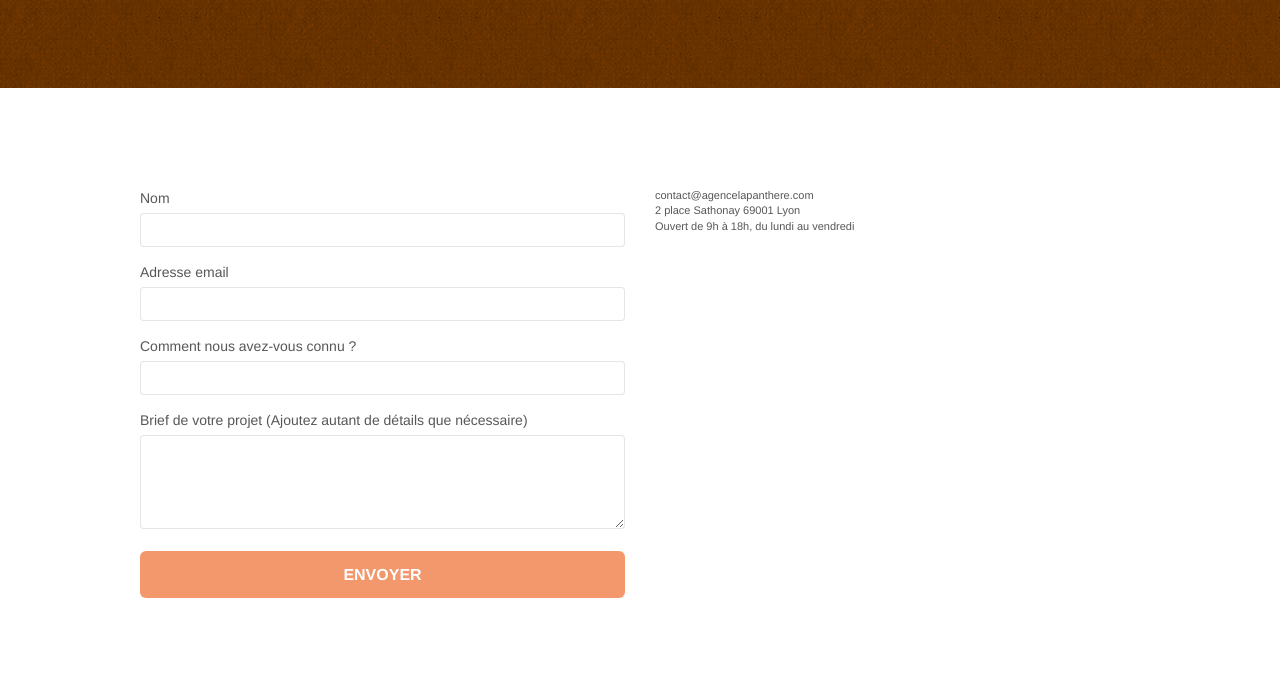
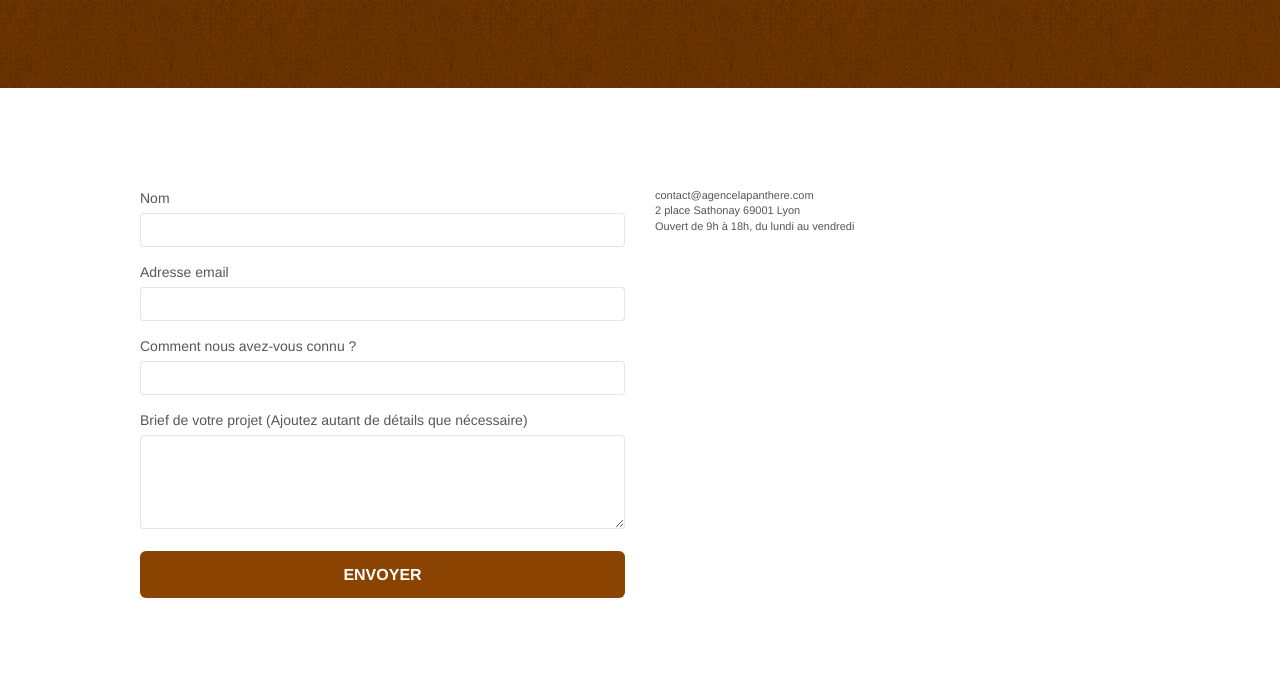
Before and after one commit to ManarSabrina/P4-SC, a plain HTML site: page page2.html in a window 1280 px wide. Shown: the part 439-1139 px from the top of the page. Drawn offline with nearby package versions, Linux system fonts and the light colour scheme; files that its build step writes are made by us from their sources; a script that the page names is missing.

Commit message:
mot-cle-titre et contraste couleur page 2

```diff
--- a/style.css
+++ b/style.css
@@ -789,7 +789,7 @@ h4 {
 }
 
 .btn-atomic-tangerine {
-    background: #F3976C;
+    background: #8A4300;
     color: #FFFFFF!important;
 }
 
```
Also changed, not shown: index.html (+1 -1 lines).
